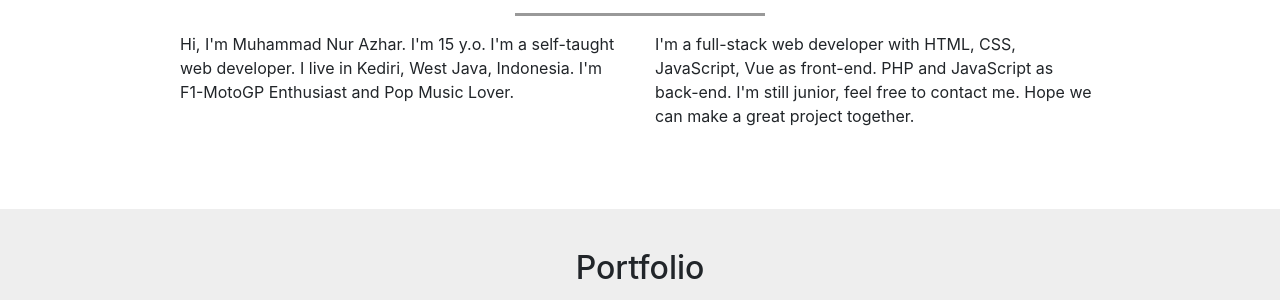
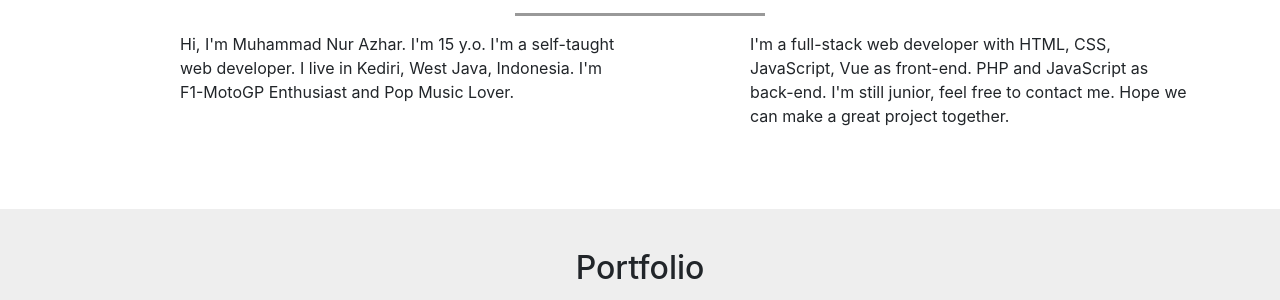
Before and after one commit to noerisme/noerisme.github.io, a plain HTML site: page index.html in a window 1280 px wide. Shown: the part 497-797 px from the top of the page. Drawn offline with nearby package versions, Linux system fonts and the light colour scheme.

Commit message:
Update Text Offset

```diff
--- a/index.html
+++ b/index.html
@@ -35,7 +35,7 @@
                 <div class="col-sm-5 offset-1">
                     <p>Hi, I'm Muhammad Nur Azhar. I'm 15 y.o. I'm a self-taught web developer. I live in Kediri, West Java, Indonesia. I'm F1-MotoGP Enthusiast and Pop Music Lover.</p>
                 </div>
-                <div class="col-sm-5">
+                <div class="col-sm-5 offset-1">
                     <p>I'm a full-stack web developer with HTML, CSS, JavaScript, Vue as front-end. PHP and JavaScript as back-end. I'm still junior, feel free to contact me. Hope we can make a great project together.</p>
                 </div>
             </div>
```
